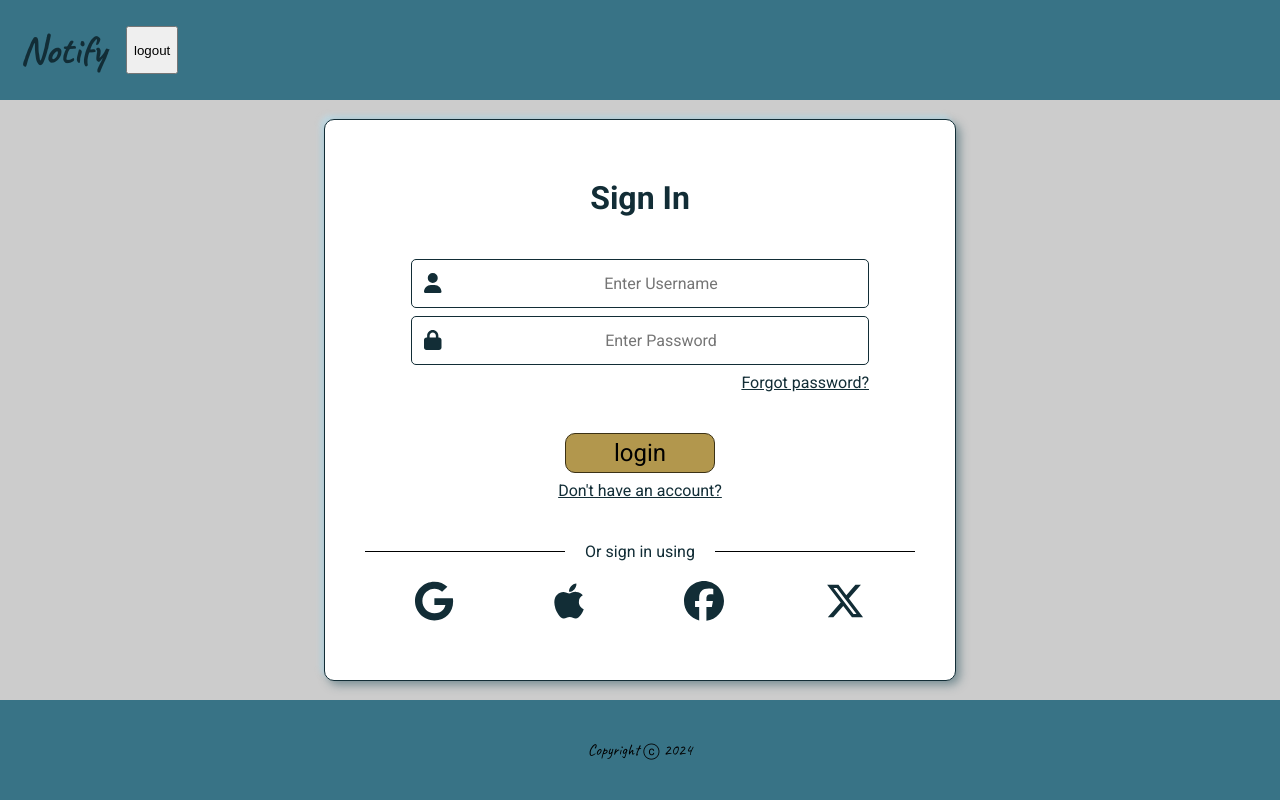
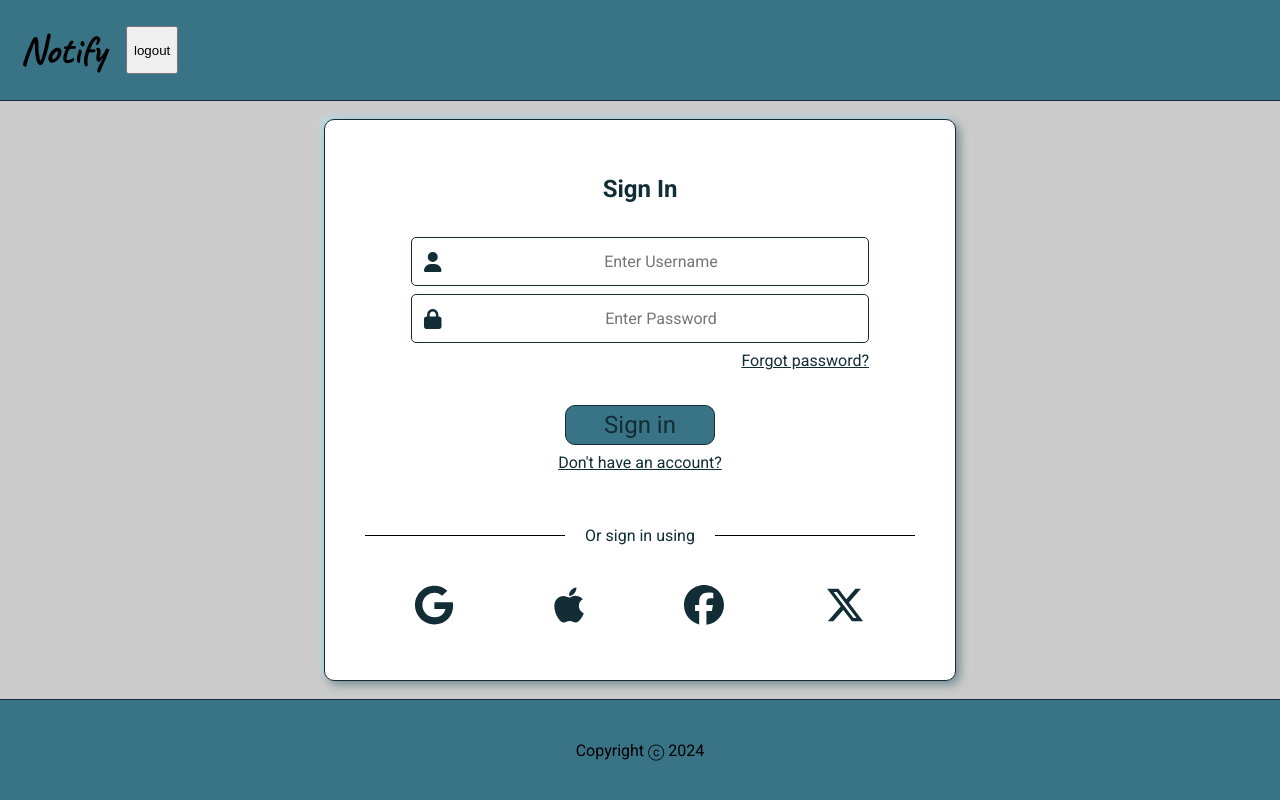
Before and after one commit to ronan-dubuisson/Keeper, a React (Vite) app: page /login in a window 1280 px wide. Built offline with nearby package versions, Linux system fonts and the light colour scheme; no server answers.

Commit message:
unoCSS theme configuration with already used colors

```diff
--- a/src/components/Footer.tsx
+++ b/src/components/Footer.tsx
@@ -1,7 +1,7 @@
 function Footer() {
   return (
-    <footer className="bg-primary-400 h-100px flex justify-center flex-items-center w-100vw mb-0">
-      <p className="font-caveat font-regular font-size-normal">
+    <footer className="bg-brand-primary-400 h-100px flex justify-center flex-items-center w-100vw mb-0 border-t-1px border-brand border-t-solid">
+      <p className="font-primary font-regular font-size-normal">
         Copyright ⓒ {new Date().getFullYear()}
       </p>
     </footer>
--- a/src/components/Heading.tsx
+++ b/src/components/Heading.tsx
@@ -1,14 +1,23 @@
 import { useAuth } from "@src/hooks/useAuth";
+import classNames from "classnames";
 
-function Heading() {
+interface Props {
+  position?: "sticky" | "relative";
+}
+function Heading({ position = "relative" }: Props) {
   const { logoutUser } = useAuth();
 
   function handleClickLogout() {
     logoutUser();
   }
+
+  const cx = classNames({ "sticky top-0 z-1": position === "sticky" });
+
   return (
-    <header className="bg-primary-400 h-100px flex justify-start flex-items-center w-100vw">
-      <h1 className="color-primary-600 font-secundary font-bold font-size-title m-0 p-20px">
+    <header
+      className={`${cx} bg-brand-primary-400 h-100px flex justify-start flex-items-center w-100vw border-b-1px border-brand border-b-solid`}
+    >
+      <h1 className="brand-primary-600 font-title font-bold font-size-title m-0 p-20px">
         Notify
       </h1>
       <button className="" onClick={handleClickLogout}>
--- a/src/components/LoginForm.tsx
+++ b/src/components/LoginForm.tsx
@@ -46,10 +46,10 @@ function LoginForm() {
     <div className="flex justify-center flex-items-center w-100vw my-auto ">
       <form
         onSubmit={handleSubmit}
-        className="login-form border-rd-10px w-550px h-480px bg-white p-40px flex flex-col flex-items-center justify-around font-primary color-primary-600 border-1px border-solid border-color-primary-600"
+        className="login-form border-rd-10px w-550px h-480px bg-white p-40px flex flex-col flex-items-center justify-around font-primary color-brand border-1px border-solid border-color-brand"
       >
         <div>
-          <h1 className="m-0 font-bold font-size-big">Sign In</h1>
+          <h1 className="m-0 font-bold font-size-medium">Sign In</h1>
         </div>
         <div>
           <InputText
@@ -68,7 +68,7 @@ function LoginForm() {
             name={"password"}
             icon={faLock}
           />
-          <p className="m-0 mt-1 text-align-right font-size-normal underline cursor-pointer hover:color-primary-400">
+          <p className="m-0 mt-1 text-align-right font-size-normal underline cursor-pointer hover:text-brand-secundary-300">
             Forgot password?
           </p>{" "}
         </div>
@@ -76,20 +76,20 @@ function LoginForm() {
           {/* TODO: change to react link component */}
           <button
             type="submit"
-            className="m-1 cursor-pointer font-primary w-150px h-40px font-size-medium
-             bg-secundary-300 border-rd-10px border-color-secundary-600 border-style-solid
-             border-1px hover:bg-primary-400 hover:transition"
+            className="m-1 cursor-pointer font-primary w-150px h-40px font-size-medium border-rd-10px border-style-solid border-1px
+             bg-brand-primary-400 text-brand border-brand
+            hover:bg-brand-secundary-300 hover:transition"
           >
-            login
+            Sign in
           </button>
-          <p className="m-1 font-size-normal underline cursor-pointer hover:color-primary-400">
+          <p className="m-1 font-size-normal underline cursor-pointer hover:text-brand-secundary-300">
             Don't have an account?
           </p>{" "}
         </div>
         <div className="w-100%">
           {/* //TODO: change to react link component */}
           <div className="mb-5 flex flex-items-center before:content-[''] before:flex-1 before:h-1px before:bg-black after:content-[''] after:flex-1 after:h-1px after:bg-black">
-            <p className="m-0 mx-5">Or sign in using</p>
+            <p className="my-5 mx-5">Or sign in using</p>
           </div>
           <div className="flex justify-around flex-items-center">
             <FaIcon icon={faGoogle} brand={true} isPointer={true} />
--- a/src/components/Note.tsx
+++ b/src/components/Note.tsx
@@ -22,7 +22,7 @@ function Note({ note }: Props) {
 
   return (
     <div
-      className={`note w-[15rem] h-[15rem] p-4 b-rounded-lg ${isDone ? "decoration-line-through" : ""} flex flex-col`}
+      className={`note w-15rem h-15rem p-4 b-rounded-lg ${isDone ? "decoration-line-through" : ""} flex flex-col`}
     >
       <div className="flex justify-between">
         {isDone ? (
--- a/src/components/ui/FaIcon.tsx
+++ b/src/components/ui/FaIcon.tsx
@@ -23,8 +23,9 @@ function control({
   const iconClass = classNames(position, "left-0", {
     "cursor-pointer": isPointer,
     "top-50% left-13px translate-y--50% h-20px": input,
-    "color-primary-600": input || brand,
-    "h-40px hover:color-secundary-300 hover:transition-300": brand,
+    "text-brand": input || brand,
+    "h-40px hover:text-brand-secundary-300 hover:transition-ease-out hover:transition-transform-300 hover:transform-scale-150":
+      brand,
   });
 
   return (
--- a/src/components/ui/InputText.tsx
+++ b/src/components/ui/InputText.tsx
@@ -23,7 +23,8 @@ function InputText({
   return (
     <div className="relative">
       <input
-        className="font-size-normal my-1 pl-11 text-center w-410px h-45px font-primary border-[#122D36] border-1px border-rd-5px border-style-solid"
+        className="font-size-normal my-1 pl-11 text-center w-410px h-45px font-primary border-brand border-1px border-rd-5px border-style-solid
+         focus:outline-brand-secundary-300"
         name={name}
         type={type}
         placeholder={placeholder}
--- a/src/pages/index.tsx
+++ b/src/pages/index.tsx
@@ -7,12 +7,13 @@ import Footer from "@components/Footer";
 function Home() {
   return (
     <>
-      <Heading />
-      <div className="my-6 mx-[10%] flex flex-wrap gap-lg justify-center w-auto">
+      <Heading position="sticky" />
+      <div className="my-10 mx-10% flex flex-wrap gap-lg justify-center font-primary">
         {NOTES.map((note: NoteType) => (
           <Note key={note.id} note={note} />
         ))}
       </div>
+
       <Footer />
     </>
   );
--- a/uno.config.ts
+++ b/uno.config.ts
@@ -9,13 +9,13 @@ export default defineConfig({
     presetWebFonts({
       provider: "google",
       fonts: {
-        caveat: [
+        title: [
           {
             name: "Caveat",
-            weights: ["400", "700"],
+            weights: ["700"],
           },
         ],
-        roboto: [
+        primary: [
           {
             name: "Roboto",
             weights: ["100", "400", "700"],
@@ -24,6 +24,20 @@ export default defineConfig({
       },
     }),
   ],
+  theme: {
+    colors: {
+      brand: {
+        primary: {
+          400: "#387386", //class="bg-brand-primary-400"
+        },
+        secundary: {
+          300: "#B2974D", //class="bg-brand-secundary-300"
+          600: "#3B3115", //class="bg-brand-secundary-600"
+        },
+        DEFAULT: "#122D36", //class="bg-brand" (primary-600)
+      },
+    },
+  },
   preflights: [
     {
       getCSS: () => `
@@ -37,7 +51,7 @@ export default defineConfig({
         margin: 0;
         display: flex;
         flex-direction: column;
-        height: 100vh;
+        min-height: 100vh;
       }
       `,
     },
@@ -58,22 +72,6 @@ export default defineConfig({
           "4px 4px 10px rgba(36,79,92,0.5), -4px -4px 5px rgba(184, 229, 247,0.5) ",
       },
     ],
-    [/^bg-size-(\d+)px$/, ([, d]) => ({ "background-size": `${d}px` })],
-    ["bg-position-y-center", { "background-position-y": "center" }],
-    [
-      /^bg-position-x-(\d+)px$/,
-      ([, d]) => ({ "background-position-x": `${d}px` }),
-    ],
-    ["bg-primary-400", { "background-color": "#387386" }],
-    ["bg-primary-600", { "background-color": "#122D36" }],
-    ["color-primary-600", { color: "#122D36" }],
-    ["color-primary-400", { color: "#387386" }],
-    ["color-secundary-300", { color: "#B2974D" }],
-    ["bg-secundary-300", { "background-color": "#B2974D" }],
-    ["border-color-primary-600", { "border-color": "#122D36" }],
-    ["border-color-secundary-600", { "border-color": "#3B3115" }],
-    ["font-secundary", { "font-family": "caveat, sans-serif" }],
-    ["font-primary", { "font-family": "roboto, sans-serif" }],
     ["font-light", { "font-weight": "100" }],
     ["font-regular", { "font-weight": "400" }],
     ["font-bold", { "font-weight": "700" }],
@@ -81,5 +79,4 @@ export default defineConfig({
     ["font-size-medium", { "font-size": "1.5rem" }],
     ["font-size-normal", { "font-size": "1rem" }],
   ],
-  // ...other options
 });
```
